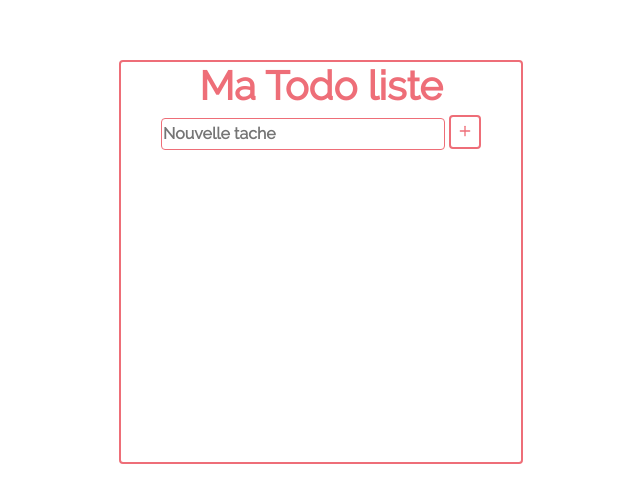
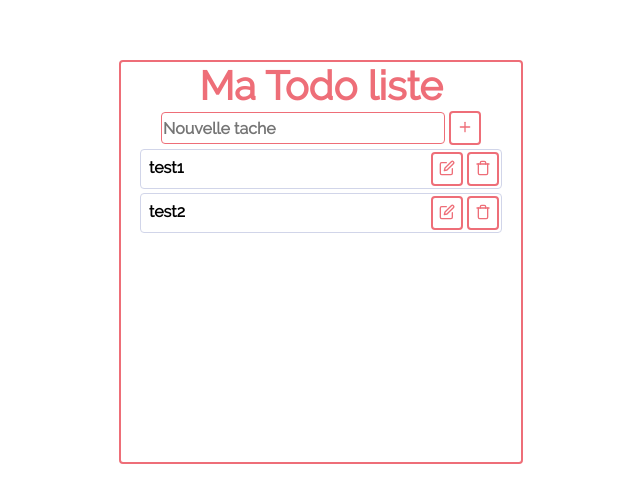
Before and after one commit to Adeline2004/mytodolist, a React (Create React App) app: page / in a window 1280 px wide. Shown: the part 146-648 px from the top of the page, without its empty margins (327-967 px from the left). Built offline with nearby package versions, Linux system fonts and the light colour scheme.

Commit message:
redux add todo

```diff
--- a/package.json
+++ b/package.json
@@ -11,6 +11,7 @@
     "react-feather": "^2.0.3",
     "react-redux": "^7.2.0",
     "react-scripts": "3.4.0",
+    "redux": "^4.0.5",
     "styled-components": "^5.0.1"
   },
   "scripts": {
--- a/src/App.js
+++ b/src/App.js
@@ -23,38 +23,28 @@ class App extends Component {
   }
 
   addNewItemInList = newTask => {
-    console.log('add:', this.state.list, newTask)
     const newList = [...this.state.list, newTask]
     this.setState({ list: newList })
   }
 
   deleteItemInList = index => {
-    console.log('delete:', this.state.list, index)
     const newListDelete = [...this.state.list]
     newListDelete.splice(index, 1)
     this.setState({ list: newListDelete })
   }
 
   editItemInList = (item, index) => {
-    console.log('edit:', this.state.list, index, item)
     const editList = [...this.state.list]
     editList.splice(index, 1, item)
     this.setState({ list: editList })
   }
 
   render () {
-    const { list } = this.state
-    console.log('render:', this.state.list)
     return (
       <AppWrapper>
         <Title name='Ma Todo liste' />
-        <Form
-          addNewTask={newTask => {
-            this.addNewItemInList(newTask)
-          }}
-        />
+        <Form />
         <Todolist
-          todos={list}
           deleteItem={index => this.deleteItemInList(index)}
           editItem={(item, index) => this.editItemInList(item, index)}
         />
--- a/src/Components/Form/index.js
+++ b/src/Components/Form/index.js
@@ -1,15 +1,20 @@
 import React, { Component } from 'react'
 import { Plus } from 'react-feather'
+import { connect } from 'react-redux'
 import styled from 'styled-components'
 import Button from '../Boutton'
 import Input from '../Input'
+import { addTodo } from '../../index'
 
 const FormWrapper = styled.div`
   color: #ee6e78;
   font-size: 32px;
   font-family: Raleway;
+`
+
+const InputWrapper = styled.div`
   display: flex;
-  justify-content: center;
+  align-items: center;
 `
 
 class Form extends Component {
@@ -35,6 +40,7 @@ class Form extends Component {
             this.setState({ newTask: '' })
           }}
         >
+          <InputWrapper>
             <Input
               placeholder='Nouvelle tache'
               value={newTask}
@@ -43,10 +49,18 @@ class Form extends Component {
             <Button type='submit'>
               <Plus size={16} />
             </Button>
+          </InputWrapper>
         </form>
       </FormWrapper>
     )
   }
 }
 
-export default Form
+const mapDispatchToProps = dispatch => ({
+  addNewTask: newTask => addTodo(newTask)(dispatch)
+})
+
+export default connect(
+  state => ({}),
+  mapDispatchToProps
+)(Form)
--- a/src/Components/Todo/index.js
+++ b/src/Components/Todo/index.js
@@ -2,7 +2,6 @@ import React, { Component } from 'react'
 import styled from 'styled-components'
 import { Trash } from 'react-feather'
 import { Edit } from 'react-feather'
-import { Circle } from 'react-feather'
 import Button from '../Boutton'
 import Input from '../Input'
 
@@ -41,7 +40,7 @@ class Todo extends Component {
   render () {
     const { deleteItem, editItem } = this.props
     const { statut, item } = this.state
-    console.log('render:', item)
+
     return (
       <TodoWrapper>
         <div>
--- a/src/Components/Todolist/index.js
+++ b/src/Components/Todolist/index.js
@@ -1,5 +1,7 @@
 import React from 'react'
 import styled from 'styled-components'
+import { connect } from 'react-redux'
+import { getTodos } from '../../index'
 import Todo from '../Todo'
 
 const TodolistWrapper = styled.div`
@@ -9,7 +11,7 @@ const TodolistWrapper = styled.div`
 
 const Todolist = props => {
   const { todos, deleteItem, editItem } = props
-  console.log('render:', todos)
+
   return (
     <TodolistWrapper>
       {todos.map((item, index) => (
@@ -24,4 +26,6 @@ const Todolist = props => {
   )
 }
 
-export default Todolist
+const mapStateToProps = state => ({ todos: getTodos(state) })
+
+export default connect(mapStateToProps)(Todolist)
--- a/src/index.js
+++ b/src/index.js
@@ -1,11 +1,38 @@
 import React from 'react'
 import ReactDOM from 'react-dom'
+import { createStore } from 'redux'
+import { Provider } from 'react-redux'
 import './index.css'
 import App from './App'
 import * as serviceWorker from './serviceWorker'
 import './fonts/Raleway-Regular.ttf'
 
-ReactDOM.render(<App />, document.getElementById('root'))
+const reducer = (state = { todos: ['test1', 'test2'] }, action) => {
+  const { type, payload } = action
+  console.log(type, payload)
+  switch (type) {
+    case 'ADD_TODO':
+      const newState = { ...state }
+      newState.todos = [...newState.todos, payload.todo]
+      return newState
+    default:
+      return state
+  }
+}
+
+export const getTodos = state => state.todos
+
+export const addTodo = todo => dispatch =>
+  dispatch({ type: 'ADD_TODO', payload: { todo } })
+
+const store = createStore(reducer)
+
+ReactDOM.render(
+  <Provider store={store}>
+    <App />
+  </Provider>,
+  document.getElementById('root')
+)
 
 // If you want your app to work offline and load faster, you can change
 // unregister() to register() below. Note this comes with some pitfalls.
```
Also changed, not shown: 1 other file (tests, documents, lock files or other folders). Lines whose indentation alone changed are shown as unchanged.
